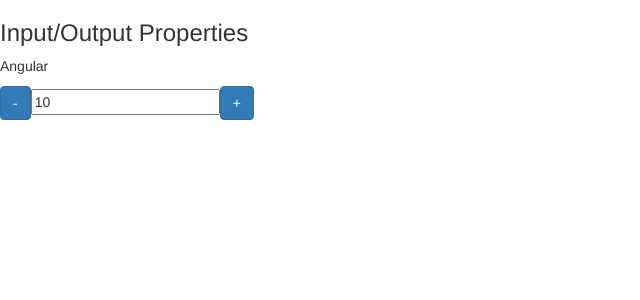
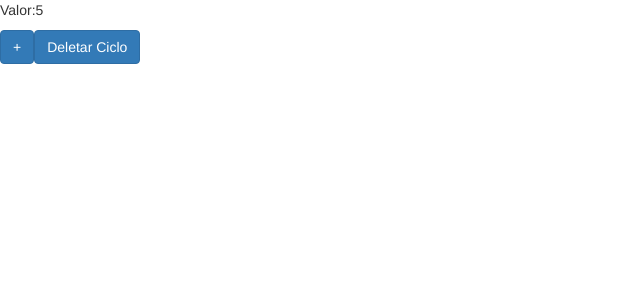
Before and after one commit to jorgemirandaneto/learn-angularjs, an Angular app in the folder data-binding/: page / in a window 1280 px wide. Shown: the top 300 px of the page, without its empty margins (0-640 px from the left). Built offline with nearby package versions, Linux system fonts and the light colour scheme.

Commit message:
Ciclo de vida

```diff
--- a/data-binding/src/app/app.component.html
+++ b/data-binding/src/app/app.component.html
@@ -1 +1,5 @@
-<app-data-binding></app-data-binding>
+<app-ciclo [valorIncial]="valor" *ngIf="!deleteComponente" ></app-ciclo>
+<button class="btn btn-primary" (click)="mudarValor()">+</button>
+
+<button class="btn btn-primary" (click)="deletarComponente()" >Deletar Ciclo</button>
+<!-- <app-data-binding></app-data-binding> -->
--- a/data-binding/src/app/app.component.ts
+++ b/data-binding/src/app/app.component.ts
@@ -6,5 +6,15 @@
   styleUrls: ['./app.component.css']
 })
 export class AppComponent {
-  title = 'app works!';
+  valor: number = 5;
+
+  deleteComponente: boolean = false;
+
+  mudarValor() {
+    this.valor++;
+  }
+
+  deletarComponente() {
+    this.deleteComponente = true;
+  }
 }
--- a/data-binding/src/app/app.module.ts
+++ b/data-binding/src/app/app.module.ts
@@ -8,6 +8,7 @@
 import { MeuFormComponent } from './meu-form/meu-form.component';
 import { InputPropertyComponent } from './input-property/input-property.component';
 import { OutputPropertyComponent } from './output-property/output-property.component';
+import { CicloComponent } from './ciclo/ciclo.component';
 
 
 @NgModule({
@@ -16,7 +17,8 @@
     DataBindingComponent,
     MeuFormComponent,
     InputPropertyComponent,
-    OutputPropertyComponent
+    OutputPropertyComponent,
+    CicloComponent
   ],
   imports: [
     BrowserModule,
--- /dev/null
+++ b/data-binding/src/app/ciclo/ciclo.component.html
@@ -0,0 +1,3 @@
+<p>
+  Valor:{{valorIncial}}
+</p>
--- /dev/null
+++ b/data-binding/src/app/ciclo/ciclo.component.ts
@@ -0,0 +1,51 @@
+import { Component, OnInit, OnChanges, DoCheck, AfterContentInit, AfterContentChecked, AfterViewChecked, AfterViewInit, Input } from '@angular/core';
+
+@Component({
+  selector: 'app-ciclo',
+  templateUrl: './ciclo.component.html',
+  styleUrls: ['./ciclo.component.css']
+})
+export class CicloComponent implements OnInit, OnChanges, DoCheck, AfterContentInit, AfterContentChecked, AfterViewChecked, AfterViewInit {
+
+  @Input() valorIncial: number = 10;
+
+  constructor() {
+    this.log('construtor');
+  }
+
+  ngOnInit() {
+    this.log('ngOnInit');
+  }
+
+  ngOnChanges() {
+    this.log('ngOnChanges');
+  }
+
+  ngDoCheck() {
+    this.log('ngDoCheck');
+  }
+
+  ngAfterContentInit() {
+    this.log('ngAfterContentInit');
+  }
+
+  ngAfterContentChecked() {
+    this.log('ngAfterContentChecked');
+  }
+
+  ngAfterViewChecked() {
+    this.log('ngAfterViewChecked');
+  }
+
+  ngOnDestroy() {
+    this.log('ngOnDestroy');
+  }
+
+  ngAfterViewInit() {
+    this.log('ngAfterViewInit');
+  }
+
+  private log(hook: string) {
+    console.log(hook);
+  }
+}
--- a/data-binding/src/app/data-binding/data-binding.component.ts
+++ b/data-binding/src/app/data-binding/data-binding.component.ts
@@ -50,5 +50,4 @@
 
   ngOnInit() {
   }
-
 }
--- a/data-binding/src/app/output-property/output-property.component.ts
+++ b/data-binding/src/app/output-property/output-property.component.ts
@@ -7,6 +7,7 @@
   styleUrls: ['./output-property.component.css']
 })
 export class OutputPropertyComponent implements OnInit {
+
 
   @Input() valor: number = 0;
 
@@ -22,7 +23,8 @@
     this.mudouValor.emit({novoValor: this.valor});
   }
 
-  constructor() { }
+  constructor() {
+   }
 
   ngOnInit() {
   }
```
Also changed, not shown: data-binding/src/app/ciclo/ciclo.component.css (added), 1 other file (tests, documents, lock files or other folders).
